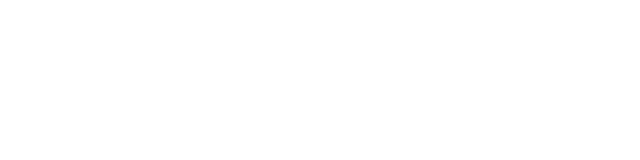
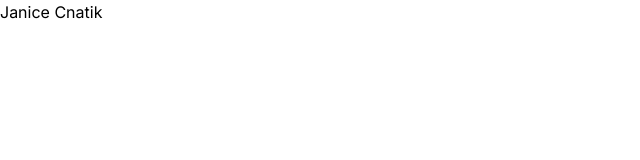
Before and after one commit to wllchrst/skill-connect-compfest, a Next.js app in the folder front-end/: page / in a window 1280 px wide. Shown: the top 160 px of the page, without its empty margins (0-640 px from the left). Built offline with nearby package versions, Linux system fonts and the light colour scheme.

Commit message:
tambahin beberapa foldering

```diff
--- a/front-end/app/page.tsx
+++ b/front-end/app/page.tsx
@@ -1,5 +1,5 @@
 import { Button } from "./components/buttons/button";
 
 export default function Home() {
-  return <></>
+  return <>Janice Cnatik</>
 }
```
